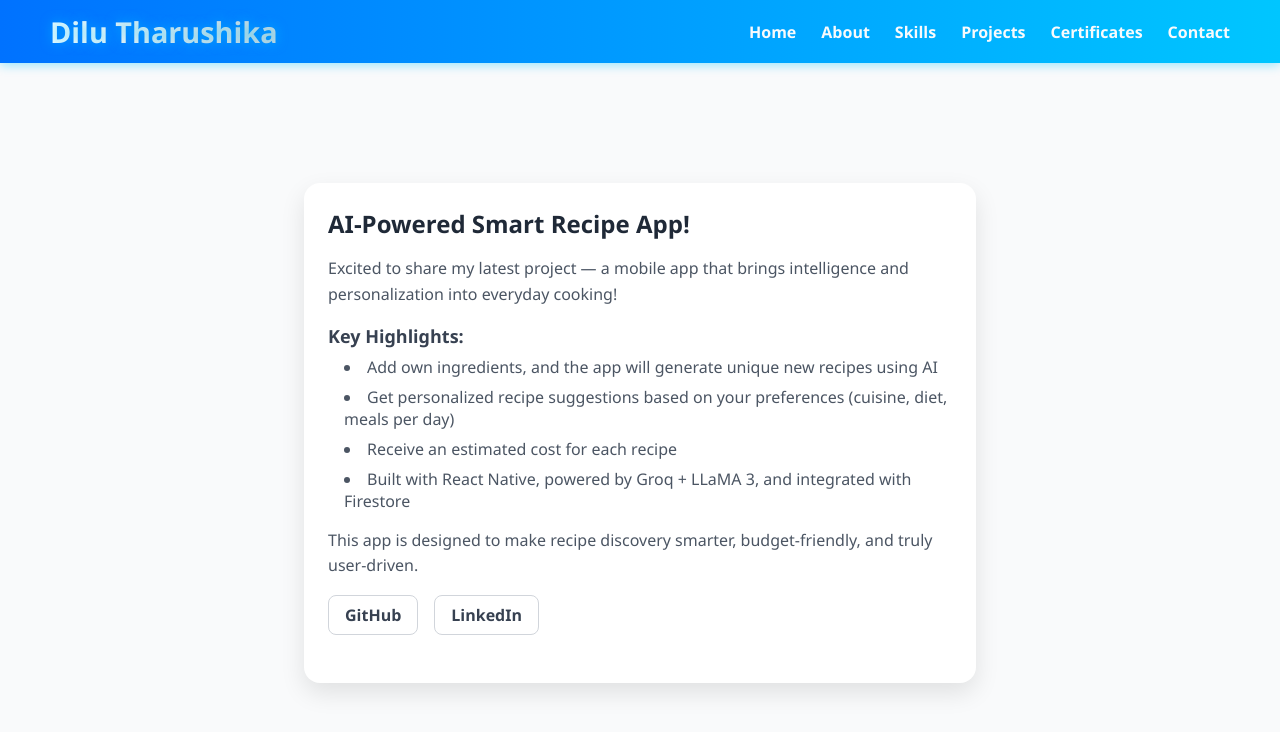
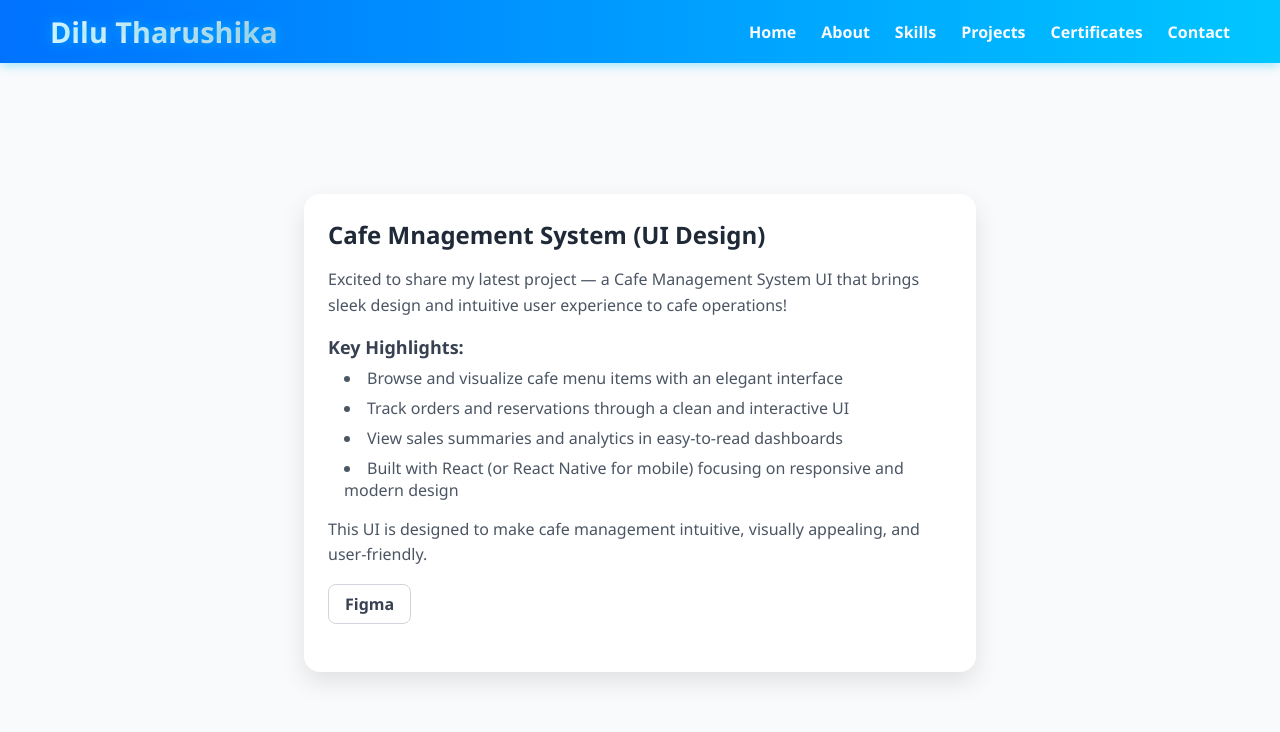
Before and after one commit to DiluTharushika/my-portfolio, a React (Vite) app: page /#/cafe in a window 1280 px wide. Shown: the top 732 px of the page. Built offline with nearby package versions, Linux system fonts and the light colour scheme.

Commit message:
projects details add

```diff
--- a/src/components/projects/cafe/cafe.jsx
+++ b/src/components/projects/cafe/cafe.jsx
@@ -7,46 +7,42 @@ const Cafe = () => {
       <div className="recipe-card">
         {/* Project Title */}
         <h2>
-          AI-Powered Smart Recipe App!
+         Cafe Mnagement System (UI Design)
         </h2>
 
         {/* Description */}
+        {/* Description */}
 <p>
-          Excited to share my latest project — a mobile app that brings
-          intelligence and personalization into everyday cooking!
+  Excited to share my latest project — a Cafe Management System UI that brings
+  sleek design and intuitive user experience to cafe operations!
 </p>
 
 {/* Key Highlights */}
 <h3> Key Highlights:</h3>
 <ul>
-          <li> Add own ingredients, and the app will generate unique new recipes using AI</li>
-          <li> Get personalized recipe suggestions based on your preferences (cuisine, diet, meals per day)</li>
-          <li> Receive an estimated cost for each recipe</li>
-          <li> Built with React Native, powered by Groq + LLaMA 3, and integrated with Firestore</li>
+  <li> Browse and visualize cafe menu items with an elegant interface</li>
+  <li> Track orders and reservations through a clean and interactive UI</li>
+  <li> View sales summaries and analytics in easy-to-read dashboards</li>
+  <li> Built with React (or React Native for mobile) focusing on responsive and modern design</li>
 </ul>
 
 {/* Tech Stack */}
 <p>
-          This app is designed to make recipe discovery smarter, budget-friendly, and truly user-driven.
+  This UI is designed to make cafe management intuitive, visually appealing, and user-friendly.
 </p>
+
 
         {/* Buttons */}
         <div className="buttons">
           <a
-            href="https://lnkd.in/er7beMhr"
+            href="https://www.figma.com/design/GkA4LQDvr2JLZn3K4UE58E/Untitled?node-id=27-303&t=QlwjafgclQAMCF5H-1"
             target="_blank"
             rel="noopener noreferrer"
           >
-            GitHub
+            Figma
           </a>
 
-          <a
-            href="https://www.linkedin.com/feed/update/urn:li:activity:123456789/"
-            target="_blank"
-            rel="noopener noreferrer"
-          >
-            LinkedIn
-          </a>
+
         </div>
 
 
--- a/src/components/projects/project.jsx
+++ b/src/components/projects/project.jsx
@@ -17,7 +17,7 @@ const projects = [
   { title: "AI-Powered Recipe App", description: "A mobile app that generates personalized recipes and meal plans using AI, tailored to user preferences and dietary needs.", image: recipeImg, path: "/recipe" },
   { title: "Pharmacy Management System", description: "A web-based system for managing prescriptions, order processing, and billing with role-based access control.", image: pharmacyImg, path: "/pharmacy" },
   { title: "Mini Games Collection", description: "A collection of interactive mini-games designed to enhance logical thinking and provide an engaging user experience.", image: gamesImg, path: "/game" },
-  { title: "Café Management System", description: "A desktop application to streamline café operations including order management, billing, and inventory tracking.", image: cafeImg, path: "/cafe" },
+  { title: "Café Management System(UI Design)", description: "A desktop application to streamline café operations including order management, billing, and inventory tracking.", image: cafeImg, path: "/cafe" },
   { title: "Film Hall Interface (UI Design)", description: "A modern UI design for a film hall booking system, featuring seat selection and integrated food ordering options.", image: filmImg, path: "/film" },
   { title: "Smart To-Do App", description: "A mobile application designed to help users organize tasks, set priorities, and track daily progress with a simple and intuitive interface.", image: todoImg, path: "/todo" },
 ];
--- a/src/components/projects/todo/todo.jsx
+++ b/src/components/projects/todo/todo.jsx
@@ -7,46 +7,41 @@ const Todo = () => {
       <div className="recipe-card">
         {/* Project Title */}
         <h2>
-          AI-Powered Smart Recipe App!
+          To-Do Mobile Application
         </h2>
 
         {/* Description */}
 <p>
-          Excited to share my latest project — a mobile app that brings
-          intelligence and personalization into everyday cooking!
+  Excited to share my latest project — a mobile To-Do app built with React Native (Expo) that helps users organize their tasks, boost productivity, and stay on top of their daily activities!
 </p>
 
 {/* Key Highlights */}
 <h3> Key Highlights:</h3>
 <ul>
-          <li> Add own ingredients, and the app will generate unique new recipes using AI</li>
-          <li> Get personalized recipe suggestions based on your preferences (cuisine, diet, meals per day)</li>
-          <li> Receive an estimated cost for each recipe</li>
-          <li> Built with React Native, powered by Groq + LLaMA 3, and integrated with Firestore</li>
+  <li> Add, edit, and delete tasks with ease through a clean and intuitive UI</li>
+  <li> Mark tasks as complete or pending to track progress effectively</li>
+  <li> Organize tasks with categories, priorities, and due dates</li>
+  <li> Sync tasks in real-time across devices using Firebase</li>
+  <li> Receive notifications for upcoming tasks and deadlines (optional)</li>
+  <li> Built with React Native (Expo) and Firebase for seamless mobile performance</li>
 </ul>
 
 {/* Tech Stack */}
 <p>
-          This app is designed to make recipe discovery smarter, budget-friendly, and truly user-driven.
+  This To-Do app is designed to make task management smarter, more organized, and accessible anywhere, leveraging React Native (Expo) for smooth mobile experience and Firebase for real-time data synchronization.
 </p>
 
         {/* Buttons */}
         <div className="buttons">
           <a
-            href="https://lnkd.in/er7beMhr"
+            href="https://github.com/DiluTharushika/todo-app"
             target="_blank"
             rel="noopener noreferrer"
           >
             GitHub
           </a>
 
-          <a
-            href="https://www.linkedin.com/feed/update/urn:li:activity:123456789/"
-            target="_blank"
-            rel="noopener noreferrer"
-          >
-            LinkedIn
-          </a>
+
         </div>
 
 
```
Lines whose indentation alone changed are shown as unchanged.
